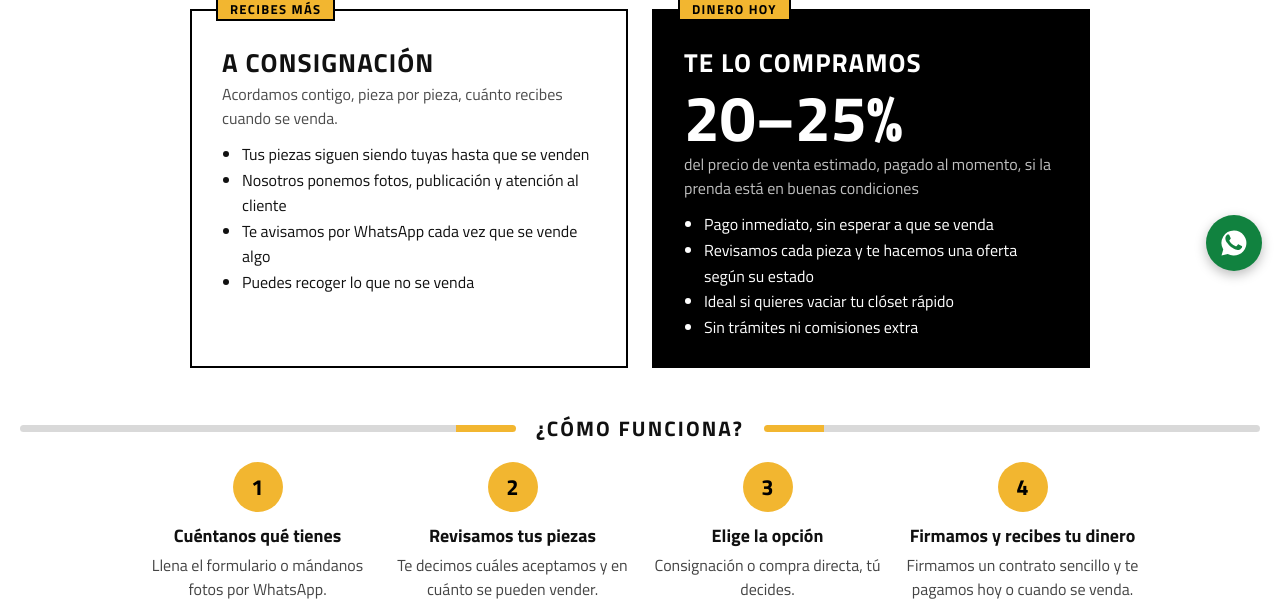
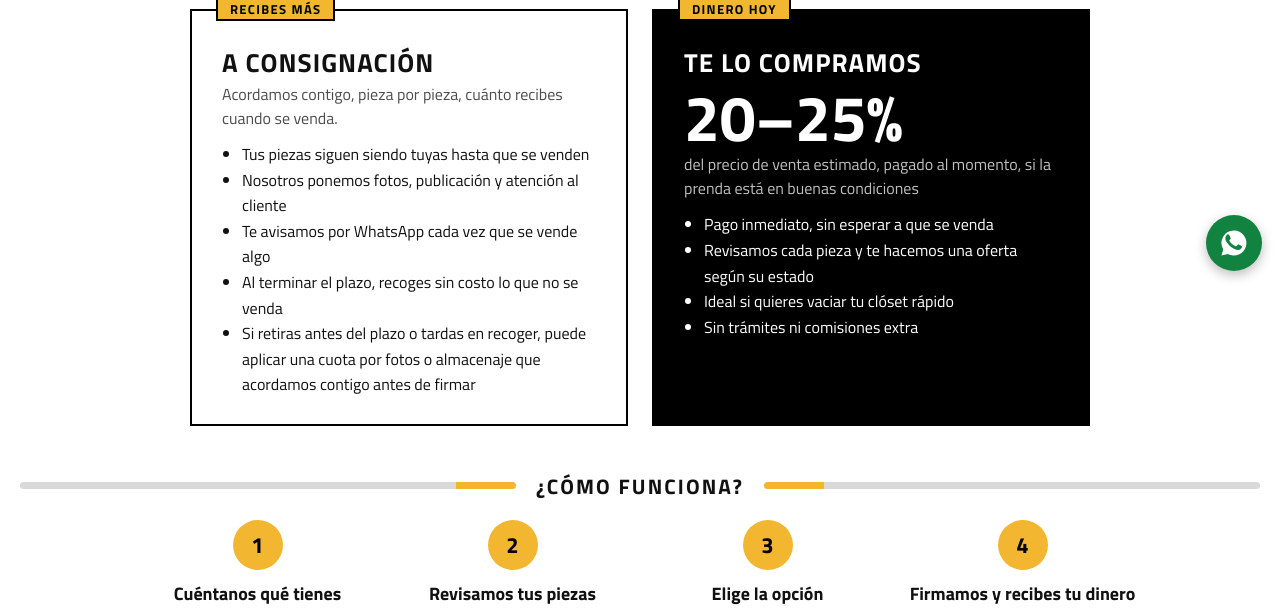
Before and after one commit to rick89dev/rey-basar, a FastAPI app: page /quiero-vender in a window 1280 px wide. Shown: the part 511-1123 px from the top of the page. Run offline with FastAPI, Linux system fonts and the light colour scheme; data that the repository does not hold is empty.

Commit message:
Consignación: cuotas de retiro anticipado y almacenaje

```diff
--- a/app/contratos.py
+++ b/app/contratos.py
@@ -69,6 +69,9 @@ async def guardar(request: Request, yo: Usuario = Depends(solo_admin), db=Depend
     c.ine_clave = (f.get("ine_clave") or "").strip().upper()[:30]
     c.dias_exhibicion = _entero(f.get("dias_exhibicion")) or 60
     c.dias_pago = _entero(f.get("dias_pago")) or 7
+    c.cuota_retiro = _entero(f.get("cuota_retiro"))
+    c.almacenaje_semana = _entero(f.get("almacenaje_semana"))
+    c.dias_gracia = _entero(f.get("dias_gracia")) or 15
     c.notas = (f.get("notas") or "").strip()[:2000]
     # piezas: se reemplazan con lo que viene en el formulario (conservando el vínculo a producto)
     previas = {p.id: p for p in c.piezas}
@@ -186,7 +189,8 @@ def formato_en_blanco(modalidad: str, yo: Usuario = Depends(solo_admin)):
         raise HTTPException(404)
     c = SimpleNamespace(modalidad=modalidad, piezas=[], firmado=False, fecha_firma=None, notas="",
                         nombre="", ine_clave="", telefono="", domicilio="", folio="",
-                        total_venta=0, total_vendedor=0, dias_pago=0, dias_exhibicion=0, ine_archivo="")
+                        total_venta=0, total_vendedor=0, dias_pago=0, dias_exhibicion=0, ine_archivo="",
+                        cuota_retiro=None, almacenaje_semana=None, dias_gracia=0)
     html = templates.get_template("admin/contrato_pdf.html").render(
         c=c, hoy=datetime.now(), requiere_ine=False, firmas={}, tam={}, blanco=True, ine_desde=config.INE_DESDE)
     salida = BytesIO()
--- a/app/db.py
+++ b/app/db.py
@@ -176,6 +176,10 @@ class Contrato(Base):
     ine_archivo: Mapped[str] = mapped_column(String(120), default="")   # en PRIVADO_DIR, nunca público
     dias_exhibicion: Mapped[int] = mapped_column(Integer, default=60)
     dias_pago: Mapped[int] = mapped_column(Integer, default=7)
+    # Consignación: cuotas acordadas en cada contrato (vacías = se llenan a mano en el impreso)
+    cuota_retiro: Mapped[int | None] = mapped_column(Integer, nullable=True)       # por pieza, retiro anticipado
+    almacenaje_semana: Mapped[int | None] = mapped_column(Integer, nullable=True)  # por pieza por semana
+    dias_gracia: Mapped[int] = mapped_column(Integer, default=15)                  # tras el aviso, antes de cobrar almacenaje
     notas: Mapped[str] = mapped_column(Text, default="")
     firmado: Mapped[bool] = mapped_column(Boolean, default=False)
     fecha_firma: Mapped[datetime | None] = mapped_column(DateTime, nullable=True)
--- a/app/static/rb.css
+++ b/app/static/rb.css
@@ -661,3 +661,4 @@ a.fz-tarjeta:hover,.fz-tarjeta.activa{outline:2px solid var(--oro)}
 .v-contrato li{text-align:left;margin:0 0 4px}
 .v-contrato li b{display:inline;width:auto;height:auto;background:none;border-radius:0;margin:0;font-size:inherit;color:inherit}
 @media (max-width:640px){.v-contrato{padding:14px 16px}.v-contrato ul{padding-left:18px}}
+.nota-campo{margin:0;color:#555}
--- a/app/templates/admin/_contrato_cuerpo.html
+++ b/app/templates/admin/_contrato_cuerpo.html
@@ -5,7 +5,7 @@
 
 <p>Celebran el presente contrato, por una parte, <b>ReyBasar</b> (en adelante, “LA TIENDA”) y, por la otra,
 {% if blanco %}<span class="blanco">________________________________________________________</span>{% else %}<b>{{ c.nombre }}</b>{% endif %} (en adelante, “{{ 'EL VENDEDOR' if c.modalidad == 'compra' else 'EL CONSIGNANTE' }}”),
-{% if blanco %}quien se identifica con credencial para votar con clave/folio ______________________________,{% elif c.ine_clave %}quien se identifica con credencial para votar con clave/folio <b>{{ c.ine_clave }}</b>,{% else %}quien se identifica con credencial para votar <span class="linea"></span>,{% endif %}
+{% if blanco %}quien se identifica con credencial para votar con clave/folio ______________________________,{% elif c.ine_clave %}quien se identifica con credencial para votar con clave/folio <b>{{ c.ine_clave }}</b>,{% else %}quien se identifica con credencial para votar con clave/folio ______________________________,{% endif %}
 con teléfono {% if blanco %}____________________ y domicilio en ________________________________________________________________________________{% else %}{{ c.telefono or '_______________' }}{% if c.domicilio %} y domicilio en {{ c.domicilio }}{% endif %}{% endif %}, al tenor de las siguientes:</p>
 
 <h2>Declaraciones</h2>
@@ -36,7 +36,9 @@ con teléfono {% if blanco %}____________________ y domicilio en _______________
 {% else %}
   <li><b>Objeto.</b> EL CONSIGNANTE entrega a LA TIENDA los artículos descritos para que los ofrezca a la venta. Los artículos siguen siendo propiedad de EL CONSIGNANTE hasta que se vendan.</li>
   <li><b>Precio y pago.</b> LA TIENDA ofrecerá cada artículo al precio de venta indicado. Cuando un artículo se venda, LA TIENDA pagará a EL CONSIGNANTE la cantidad acordada en la columna “Recibe al venderse”, dentro de los <b>{% if blanco %}_____{% else %}{{ c.dias_pago }}{% endif %} días</b> naturales siguientes a la venta. Cualquier cambio de precio se acordará entre ambas partes.</li>
-  <li><b>Plazo.</b> Los artículos estarán en exhibición hasta <b>{% if blanco %}_____{% else %}{{ c.dias_exhibicion }}{% endif %} días</b> naturales a partir de la firma. Al terminar el plazo, EL CONSIGNANTE podrá recoger los artículos no vendidos o acordar por escrito un nuevo plazo. Si no los recoge dentro de los 30 días siguientes al aviso de LA TIENDA, las partes acordarán su destino.</li>
+  <li><b>Plazo.</b> Los artículos estarán en exhibición hasta <b>{% if blanco %}_____{% else %}{{ c.dias_exhibicion }}{% endif %} días</b> naturales a partir de la firma. Al terminar el plazo, LA TIENDA avisará a EL CONSIGNANTE, quien podrá recoger sin costo los artículos no vendidos dentro de los <b>{% if blanco %}_____{% else %}{{ c.dias_gracia }}{% endif %} días</b> naturales siguientes al aviso, o acordar por escrito un nuevo plazo.</li>
+  <li><b>Retiro anticipado.</b> Si EL CONSIGNANTE retira uno o más artículos antes de que termine el plazo de exhibición, pagará a LA TIENDA <b>{% if not blanco and c.cuota_retiro is not none %}${{ '{:,}'.format(c.cuota_retiro) }}{% else %}$__________{% endif %} por pieza</b> por concepto de fotografía, publicación y manejo, salvo que en las condiciones adicionales se indique un monto distinto para alguna pieza.</li>
+  <li><b>Almacenaje.</b> Si EL CONSIGNANTE no recoge los artículos no vendidos dentro del periodo indicado en la cláusula de plazo, pagará a LA TIENDA <b>{% if not blanco and c.almacenaje_semana is not none %}${{ '{:,}'.format(c.almacenaje_semana) }}{% else %}$__________{% endif %} por pieza por semana</b> o fracción, por concepto de almacenaje, salvo que en las condiciones adicionales se indique un monto distinto para alguna pieza. Las cuotas de retiro anticipado y de almacenaje se pagan al retirar los artículos, y LA TIENDA podrá descontarlas de las cantidades que tenga pendientes de pagar a EL CONSIGNANTE.</li>
   <li><b>Cuidado.</b> LA TIENDA cuidará los artículos con diligencia; no responde por el desgaste normal derivado de su exhibición.</li>
 {% endif %}
   <li><b>Responsabilidad por la procedencia.</b> {{ 'EL VENDEDOR' if c.modalidad == 'compra' else 'EL CONSIGNANTE' }} responde frente a LA TIENDA, a terceros y a cualquier autoridad por la propiedad y procedencia de los artículos. Si se demostrara que algún artículo es de procedencia ilícita o pertenece a otra persona, LA TIENDA podrá entregarlo a la autoridad o a su legítimo dueño, y {{ 'EL VENDEDOR' if c.modalidad == 'compra' else 'EL CONSIGNANTE' }} deberá {{ 'devolver lo que recibió por él y ' if c.modalidad == 'compra' else '' }}cubrir los daños y perjuicios que se causen, liberando a LA TIENDA de toda responsabilidad.</li>
--- a/app/templates/admin/contrato.html
+++ b/app/templates/admin/contrato.html
@@ -18,6 +18,10 @@
     <label>Clave de elector / folio INE <small>(opcional)</small><input name="ine_clave" value="{{ c.ine_clave if c else '' }}"></label>
     <label class="soloconsigna">Días en exhibición<input name="dias_exhibicion" type="number" min="1" value="{{ c.dias_exhibicion if c else 60 }}"></label>
     <label class="soloconsigna">Pago al vendedor (días tras la venta)<input name="dias_pago" type="number" min="0" value="{{ c.dias_pago if c else 7 }}"></label>
+    <label class="soloconsigna">Cuota por retiro anticipado <small>(por pieza, opcional)</small><input name="cuota_retiro" type="number" min="0" inputmode="numeric" placeholder="Se acuerda" value="{{ c.cuota_retiro if c and c.cuota_retiro is not none else '' }}"></label>
+    <label class="soloconsigna">Almacenaje <small>(por pieza por semana, opcional)</small><input name="almacenaje_semana" type="number" min="0" inputmode="numeric" placeholder="Se acuerda" value="{{ c.almacenaje_semana if c and c.almacenaje_semana is not none else '' }}"></label>
+    <label class="soloconsigna">Días para recoger sin costo <small>(después del aviso)</small><input name="dias_gracia" type="number" min="0" value="{{ c.dias_gracia if c else 15 }}"></label>
+    <p class="soloconsigna ancho2 nota-campo"><small>Si dejas las cuotas vacías, en el contrato salen como línea para llenarlas a mano. Para artículos caros o grandes puedes anotar un monto distinto en "Condiciones adicionales".</small></p>
   </fieldset>
 
   <fieldset class="ancho piezas-fs" {{ 'disabled' if bloqueado }}>
--- a/app/templates/legal/terminos.html
+++ b/app/templates/legal/terminos.html
@@ -48,7 +48,7 @@
 
   <h2>9. Vender con ReyBasar</h2>
   <ul>
-    <li>Puedes ofrecernos piezas <b>a consignación</b> (lo que recibes por cada pieza al venderse se acuerda contigo) o en <b>compra directa</b> (te pagamos al momento entre {{ cfg.COMPRA_PCT_MIN }}% y {{ cfg.COMPRA_PCT_MAX }}% del precio de venta estimado, si la pieza está en buenas condiciones).</li>
+    <li>Puedes ofrecernos piezas <b>a consignación</b> (lo que recibes por cada pieza al venderse se acuerda contigo; si retiras piezas antes del plazo o no las recoges a tiempo, pueden aplicar las cuotas de retiro anticipado y almacenaje que se acuerden en el contrato) o en <b>compra directa</b> (te pagamos al momento entre {{ cfg.COMPRA_PCT_MIN }}% y {{ cfg.COMPRA_PCT_MAX }}% del precio de venta estimado, si la pieza está en buenas condiciones).</li>
     <li>Al entregarnos piezas firmas un contrato en el que declaras que son de tu propiedad y de procedencia legal. Para piezas de {{ cfg.INE_DESDE|pesos }} o más pedimos copia de tu INE.</li>
     <li>Revisamos cada pieza y podemos no aceptarla. El precio de venta lo definimos de común acuerdo.</li>
     <li>Las condiciones particulares (tiempo en exhibición, recolección de piezas no vendidas y forma de pago) se acuerdan contigo por escrito al recibir tus piezas.</li>
--- a/app/templates/vender.html
+++ b/app/templates/vender.html
@@ -21,7 +21,8 @@
         <li>Tus piezas siguen siendo tuyas hasta que se venden</li>
         <li>Nosotros ponemos fotos, publicación y atención al cliente</li>
         <li>Te avisamos por WhatsApp cada vez que se vende algo</li>
-        <li>Puedes recoger lo que no se venda</li>
+        <li>Al terminar el plazo, recoges sin costo lo que no se venda</li>
+        <li>Si retiras antes del plazo o tardas en recoger, puede aplicar una cuota por fotos o almacenaje que acordamos contigo antes de firmar</li>
       </ul>
     </article>
     <article class="v-card oscura">
```
